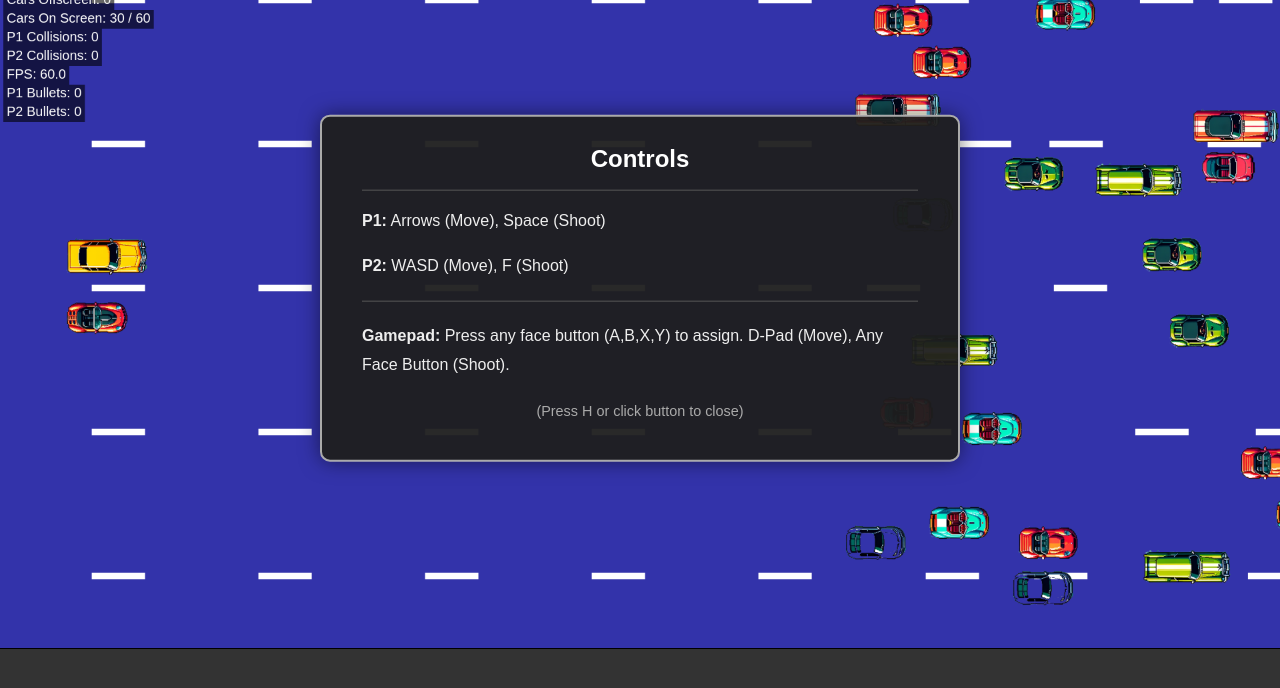
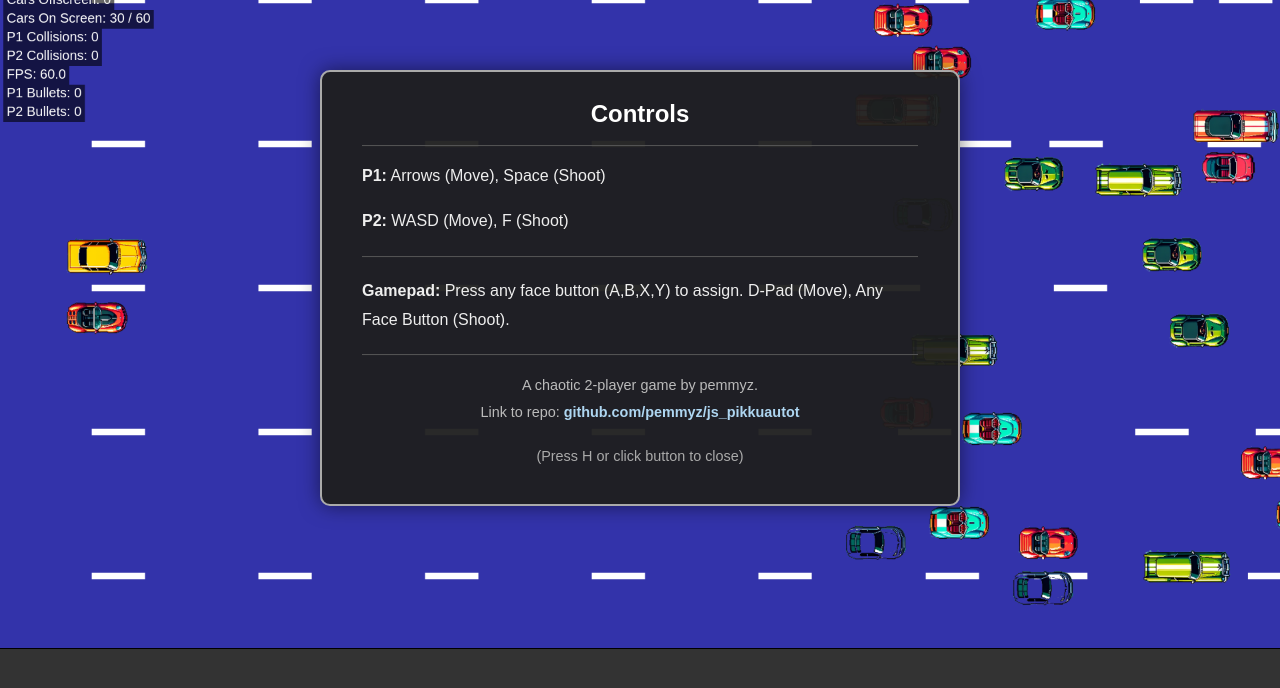
Before and after one commit to pemmyz/js_pikkuautot, a plain HTML site: page index.html in a window 1280 px wide. Both pictures are taken after a click on the button "Help (H)". Shown: the part 112-800 px from the top of the page. Drawn offline with Linux system fonts and the light colour scheme.

Commit message:
added link to repo in help menu about

```diff
--- a/index.html
+++ b/index.html
@@ -26,8 +26,14 @@
             <p><b>P2:</b> WASD (Move), F (Shoot)</p>
             <hr>
             <p><b>Gamepad:</b> Press any face button (A,B,X,Y) to assign. D-Pad (Move), Any Face Button (Shoot).</p>
+            <hr>
+            <div class="about-info">
+                <p>A chaotic 2-player game by pemmyz.</p>
+                <p>Link to repo: <a href="https://github.com/pemmyz/js_pikkuautot" target="_blank" rel="noopener noreferrer">github.com/pemmyz/js_pikkuautot</a></p>
+            </div>
             <p class="close-help">(Press H or click button to close)</p>
         </div>
+
 
         <!-- The customize menu overlay -->
         <div id="customizeMenu" class="menu-overlay hidden">
--- a/style.css
+++ b/style.css
@@ -164,3 +164,26 @@ canvas {
     max-height: 100vh; /* Allow canvas to fill the container */
     display: block;
 }
+
+/* Added styles for the about info in the help menu */
+.about-info {
+    text-align: center;
+    font-size: 0.9em;
+    color: #bbb;
+    margin-top: 15px;
+    line-height: 1.5;
+}
+
+.about-info p {
+    margin: 5px 0;
+}
+
+.about-info a {
+    color: #aed6f1;
+    text-decoration: none;
+    font-weight: bold;
+}
+
+.about-info a:hover {
+    text-decoration: underline;
+}
```
